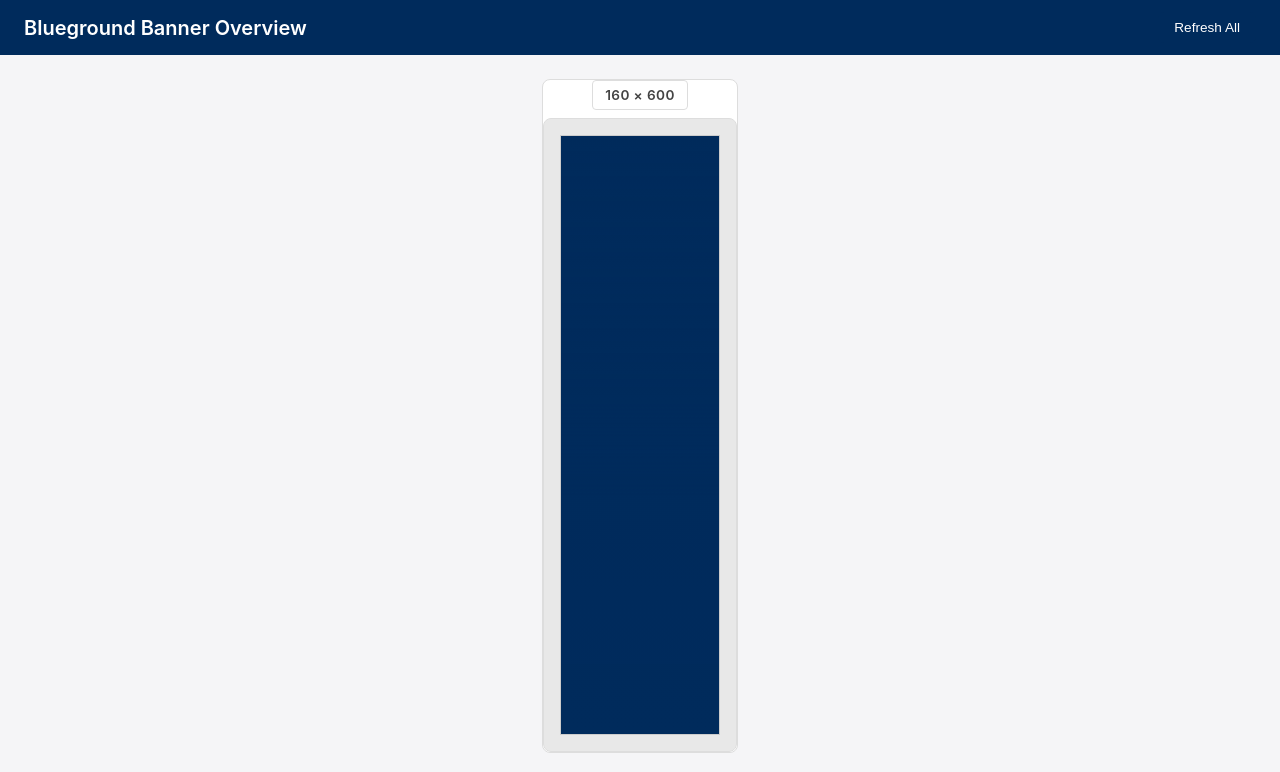
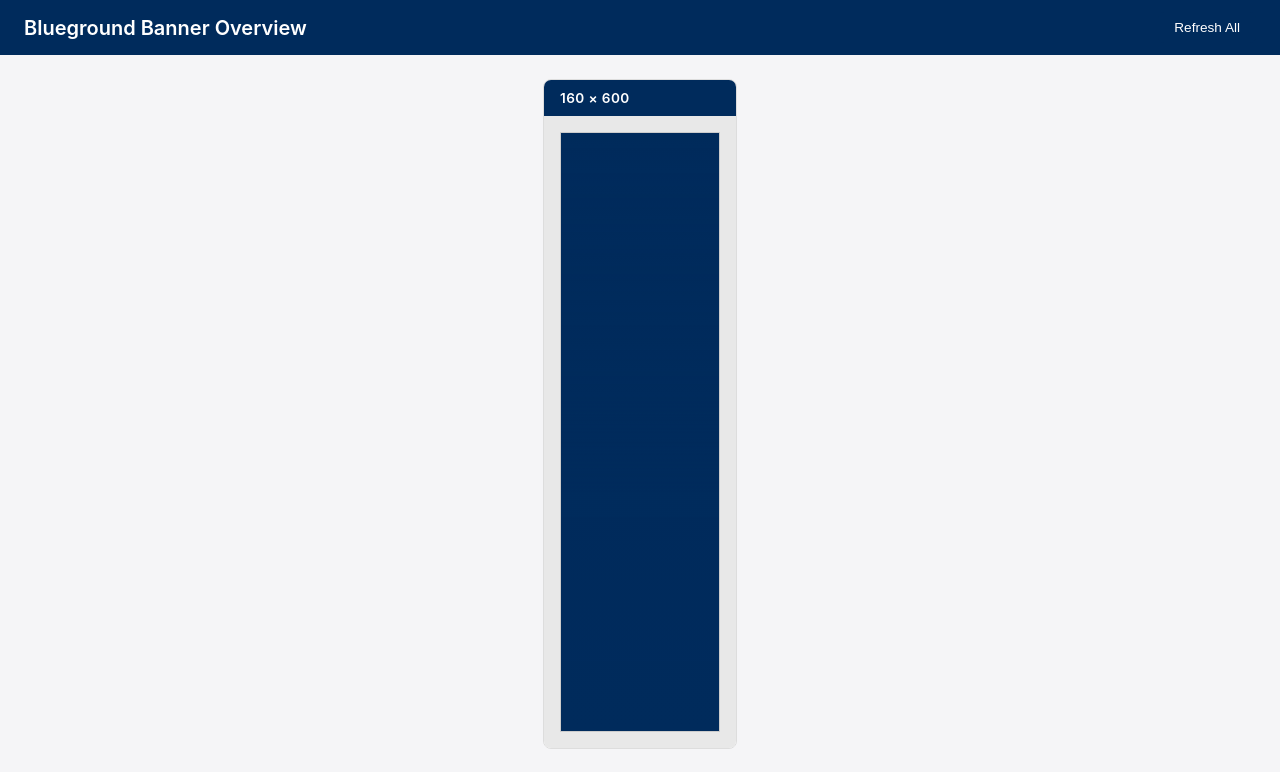
Before and after one commit to kamilbachanek-spec/blueground, a React (Vite) app: page / in a window 1280 px wide. Shown: the top 772 px of the page. Built offline with nearby package versions, Linux system fonts and the light colour scheme.

Commit message:
Remove duplicate overview grid CSS block
https://claude.ai/code/session_01AN7PaxXEAmFUyEeBGEy8ZR

```diff
--- a/src/index.css
+++ b/src/index.css
@@ -233,46 +233,6 @@ body {
   line-height: 0;
 }
 
-/* ── Overview grid ─────────────────────────────────────────────────── */
-.overview-grid {
-  padding: 24px;
-  display: flex;
-  flex-direction: column;
-  align-items: center;
-  gap: 32px;
-}
-
-.overview-item {
-  display: flex;
-  flex-direction: column;
-  align-items: center;
-  gap: 8px;
-}
-
-.overview-label {
-  font-size: 0.85rem;
-  font-weight: 600;
-  color: #444;
-  background: #fff;
-  border: 1px solid #ddd;
-  border-radius: 4px;
-  padding: 4px 12px;
-}
-
-.overview-banner {
-  background: #e8e8e8;
-  border: 1px solid #ddd;
-  border-radius: 8px;
-  padding: 16px;
-  display: flex;
-  align-items: center;
-  justify-content: center;
-}
-
-.header-refresh {
-  margin-left: auto;
-}
-
 /* ── Diagnostics ───────────────────────────────────────────────────── */
 .diagnostics {
   background: #fff;
```
